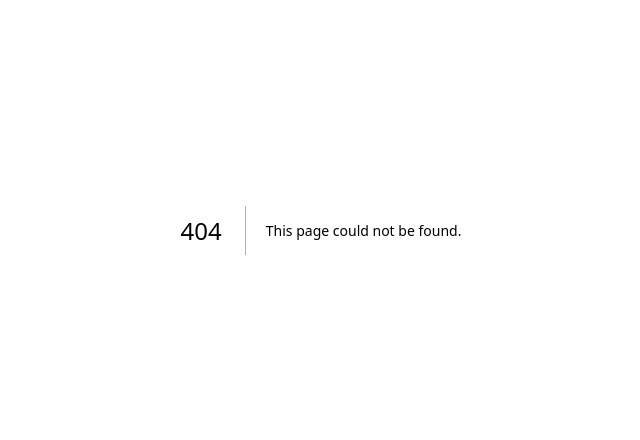
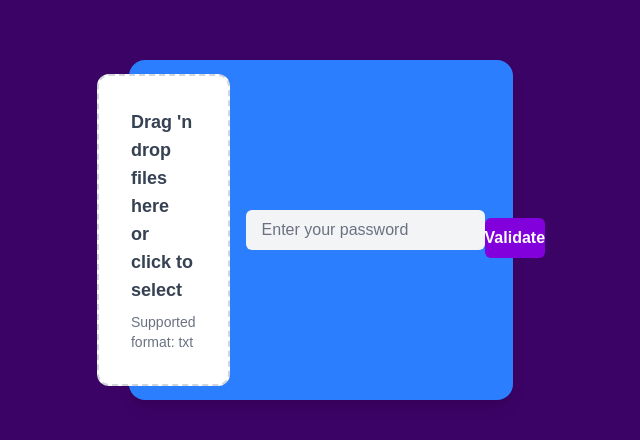
Before and after one commit to IainHenn/bridges, a Next.js app in the folder frontend/: page /dashboard in a window 1280 px wide. Before the commit this address had no page. Shown: the part 170-610 px from the top of the page, without its empty margins (319-959 px from the left). Built offline with nearby package versions, Linux system fonts and the light colour scheme.

Commit message:
Feature: Dashboard validation step, frontend

```diff
--- a/frontend/package.json
+++ b/frontend/package.json
@@ -12,6 +12,7 @@
     "next": "15.3.5",
     "react": "^19.0.0",
     "react-dom": "^19.0.0",
+    "react-dropzone": "^14.3.8",
     "scrypt-js": "^3.0.1"
   },
   "devDependencies": {
--- a/frontend/src/app/dashboard/dashboard.tsx
+++ /dev/null
@@ -1,15 +0,0 @@
-"use client"
-import { useState } from "react";
-import { useRouter } from 'next/navigation';
-import { decodeReply } from "next/dist/server/app-render/entry-base";
-
-
-export default function Dashboard() {
-  return (
-    <div className="flex items-center justify-center min-h-screen bg-purple-950">
-      <div className="bg-blue-500 rounded-2xl shadow-lg p-8 w-[30%] h-85 text-black">
-        <p>hi</p>
-      </div>
-    </div>
-  );
-}
--- /dev/null
+++ b/frontend/src/app/dashboard/page.tsx
@@ -0,0 +1,104 @@
+"use client"
+import { useState } from "react";
+import { useRouter } from 'next/navigation';
+import { decodeReply } from "next/dist/server/app-render/entry-base";
+import Dropzone from 'react-dropzone'
+
+
+export default function Dashboard() {
+
+  const [validated, setValidation] = useState(false);
+  const [password, setPassword] = useState("");
+  const [salt, setSalt] = useState("");
+  const [nonce, setNonce] = useState("");
+  const [encryptedKey, setEncryptedKey] = useState("");
+
+  const handleDrop = async (acceptedFiles: File[]) => {
+    const acceptedFile = acceptedFiles[0];
+    let text = await acceptedFile.text();
+    const buffer = await acceptedFile.arrayBuffer();
+    const bytes = new Uint8Array(buffer);
+    console.log(`bytes: ${bytes}`);
+    setSalt(Buffer.from(bytes.slice(0, 16)).toString('hex'));
+    setNonce(Buffer.from(bytes.slice(16, 28)).toString('hex'));
+    setEncryptedKey(Buffer.from(bytes.slice(28)).toString('hex'));
+  }
+
+  const validateUser = () => {
+    fetch("http://localhost:8080/users/validate", {
+      method: "POST",
+      headers: {
+      "Content-Type": "application/json"
+      },
+      body: JSON.stringify({
+      password,
+      salt,
+      nonce,
+      encryptedKey
+      })
+    })
+      .then(res => res.json())
+      .then(data => {
+      if (data.valid) {
+        setValidation(true);
+      } else {
+        setValidation(false);
+        alert("Validation failed");
+      }
+      })
+      .catch(() => {
+      setValidation(false);
+      alert("Validation error");
+      });
+  }
+
+  return (
+    <div className="flex items-center justify-center min-h-screen bg-purple-950">
+      <div className="flex items-center justify-center bg-blue-500 rounded-2xl shadow-lg p-8 w-[30%] h-85 stext-black">
+        <Dropzone accept={{ 'text/plain': ['.txt'] }} onDrop={handleDrop} multiple={false}>
+          {({ getRootProps, getInputProps, isDragActive }) => (
+            <section>
+              <div
+          {...getRootProps()}
+          className={`flex flex-col items-center justify-center border-2 border-dashed rounded-xl p-8 transition-colors duration-200 ${
+            isDragActive
+              ? "border-purple-700 bg-purple-100"
+              : "border-gray-300 bg-white"
+          } cursor-pointer`}
+              >
+          <input {...getInputProps()} />
+          <p className="text-lg font-semibold text-gray-700">
+            {isDragActive
+              ? "Drop the files here ..."
+              : (
+                <>
+                  Drag 'n drop files here <br /> or <br /> click to select
+                </>
+              )}
+          </p>
+          <p className="text-sm text-gray-500 mt-2">
+            Supported format: txt
+          </p>
+              </div>
+            </section>
+          )}
+        </Dropzone>
+        <input
+          id="password"
+          type="password"
+          className="bg-gray-100 text-black placeholder-gray-500 hover:bg-gray-600 hover:placeholder-black rounded-md px-4 py-2 ml-4 focus:outline-none focus:ring-2 focus:ring-blue-400 transition"
+          placeholder="Enter your password"
+          autoComplete="current-password"
+          value={password}
+          onChange={e => setPassword(e.target.value)}
+        />
+        <button
+          onClick={validateUser}
+          className="bg-purple-700 hover:bg-purple-800 text-white font-bold py-2 rounded-md transition w-full mt-4"
+        >
+        Validate
+        </button>
+      </div>
+    </div>
+  );
+}
--- a/frontend/src/app/signup/page.tsx
+++ b/frontend/src/app/signup/page.tsx
@@ -61,7 +61,7 @@ export default function SignUp() {
       key,
       encryptedBlob
     );
-    return new TextDecoder().decode(decrypted); // PEM string or DER bytes
+    return new TextDecoder().decode(decrypted);
   }
 
   const renderSignUp = async (event: React.FormEvent) => {
@@ -79,6 +79,7 @@ export default function SignUp() {
 
         if (encryptedKey && salt && nonce) {
           const privateKey = await decryptPrivateKey(encryptedKey, password, salt, nonce);
+          console.log(`privateKey: ${privateKey}`);
           const blob = new Blob([privateKey], { type: "text/plain" });
           setUrl(URL.createObjectURL(blob));
         }
```
Also changed, not shown: 1 other file (tests, documents, lock files or other folders).
